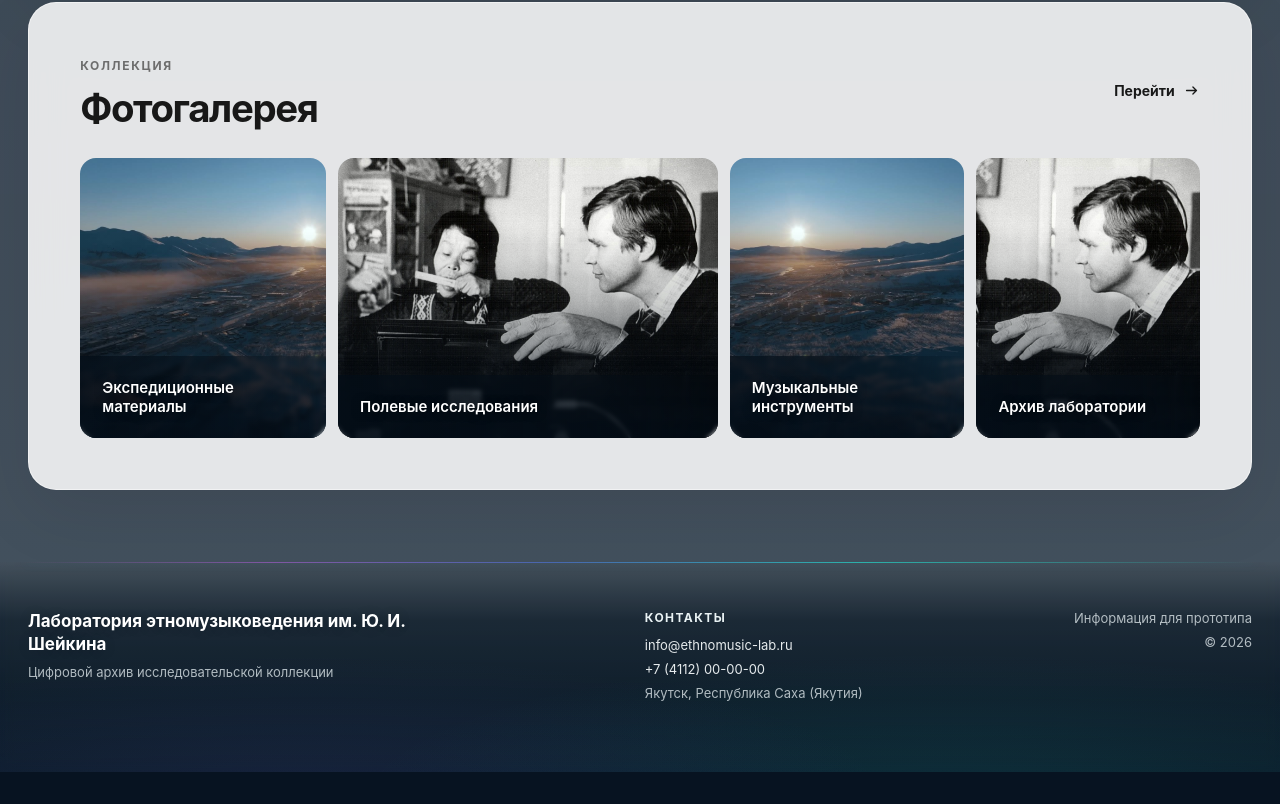
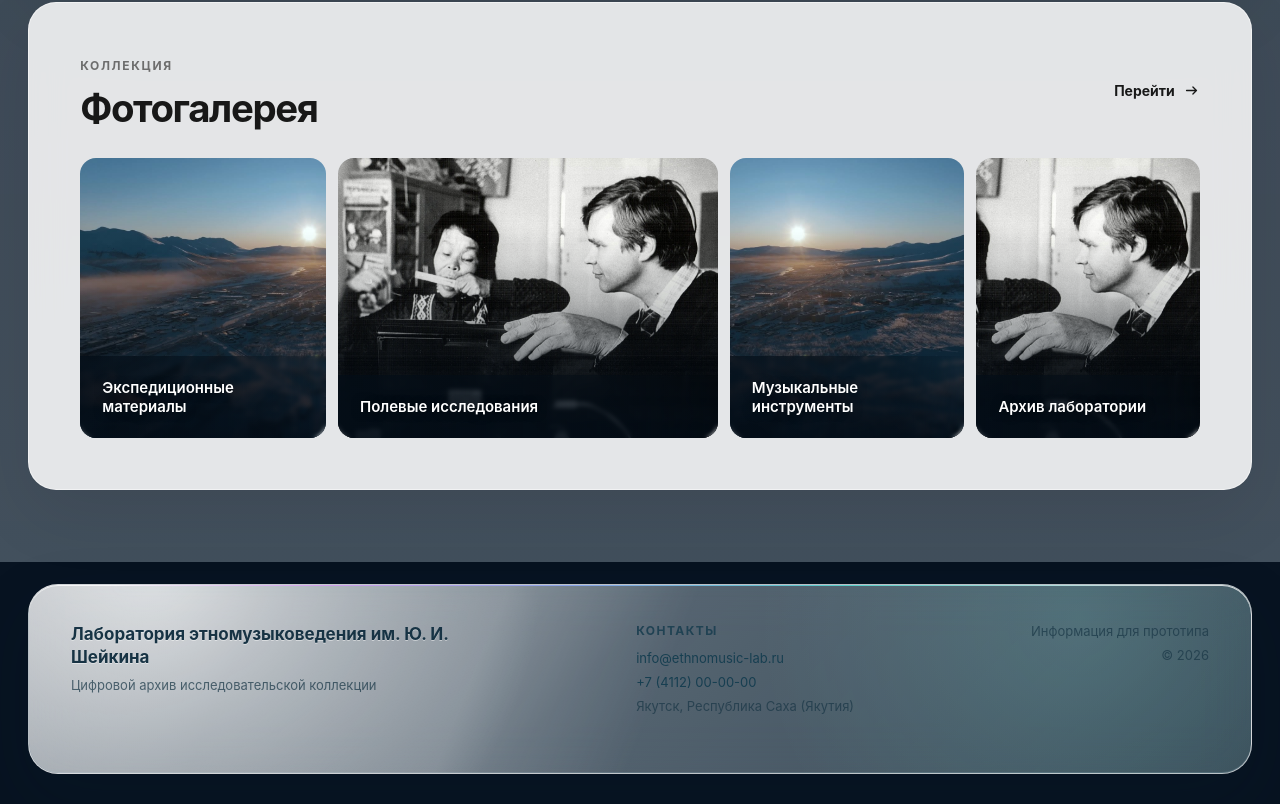
Before and after one commit to tuy1986/ethnomusic-portal, a Next.js app: page / in a window 1280 px wide. Shown: the part 3029-3833 px from the top of the page. Before the commit the page ends 3801 px from the top, so only its background shows below. Built offline with nearby package versions, Linux system fonts and the light colour scheme.

Commit message:
Turn footer into liquid glass card

```diff
--- a/app/globals.css
+++ b/app/globals.css
@@ -778,54 +778,61 @@ main,
 
 .footer {
   position: relative;
-  overflow: hidden;
-  color: #f4f8fa;
+  color: #173344;
   border-top: 0;
-  background: linear-gradient(
-    180deg,
-    rgba(214,231,241,.29) 0%,
-    rgba(110,143,163,.18) 28%,
-    rgba(28,53,70,.34) 64%,
-    rgba(15,36,52,.52) 100%
-  );
-  backdrop-filter: blur(7px) saturate(.82);
+  padding: 22px 0 30px;
+  background: transparent;
+  backdrop-filter: none;
 }
-.footer::before {
-  content: "";
-  position: absolute;
-  top: 0;
-  left: 50%;
-  width: min(calc(100% - 48px), var(--page));
-  height: 1px;
-  transform: translateX(-50%);
-  background: linear-gradient(90deg, transparent, rgba(190,94,234,.5) 20%, rgba(77,121,235,.58) 43%, rgba(35,218,204,.7) 68%, transparent);
-  box-shadow: 0 0 12px rgba(44,205,203,.18);
-}
-.footer::after {
-  content: "";
-  position: absolute;
-  inset: 0;
-  background:
-    radial-gradient(ellipse at 24% 110%, rgba(98,89,190,.13), transparent 42%),
-    radial-gradient(ellipse at 74% 115%, rgba(29,196,187,.12), transparent 44%);
-  pointer-events: none;
-}
+.footer::before,
+.footer::after { content: none; }
 .footerInner {
   position: relative;
   z-index: 1;
-  min-height: 210px;
+  min-height: 190px;
   display: grid;
   grid-template-columns: 1.5fr 1fr auto;
   align-items: start;
   gap: 54px;
-  padding-block: 48px;
-  color: rgba(239,247,249,.72);
+  overflow: hidden;
+  padding: 38px 42px;
+  color: rgba(27,55,71,.72);
   font-size: 13px;
+  border: 1px solid rgba(255,255,255,.62);
+  border-radius: 30px;
+  background:
+    linear-gradient(135deg, rgba(250,253,255,.62), rgba(218,235,244,.38) 46%, rgba(190,224,229,.28)),
+    radial-gradient(circle at 86% 18%, rgba(102,229,218,.18), transparent 30%);
+  box-shadow: 0 24px 65px rgba(8,28,43,.16), inset 0 1px 0 rgba(255,255,255,.78), inset 0 -1px 0 rgba(168,205,219,.18);
+  backdrop-filter: blur(26px) saturate(1.08);
+  -webkit-backdrop-filter: blur(26px) saturate(1.08);
 }
+.footerInner::before {
+  content: "";
+  position: absolute;
+  inset: 0;
+  border-radius: inherit;
+  background:
+    radial-gradient(circle at 10% -12%, rgba(255,255,255,.72), transparent 35%),
+    linear-gradient(112deg, transparent 18%, rgba(255,255,255,.2) 37%, transparent 52%);
+  pointer-events: none;
+}
+.footerInner::after {
+  content: "";
+  position: absolute;
+  top: 0;
+  left: 7%;
+  width: 86%;
+  height: 1px;
+  background: linear-gradient(90deg, transparent, rgba(179,91,226,.54) 20%, rgba(70,119,233,.58) 44%, rgba(26,200,191,.68) 70%, transparent);
+  box-shadow: 0 1px 13px rgba(39,195,192,.19);
+  pointer-events: none;
+}
+.footerInner > * { position: relative; z-index: 1; }
 .footerIdentity, .footerContacts, .footerMeta { display: flex; flex-direction: column; gap: 8px; }
-.footerIdentity strong { max-width: 390px; color: #fff; font-size: 17px; line-height: 1.35; text-shadow: 0 1px 12px rgba(5,18,30,.18); }
-.footerLabel { margin-bottom: 4px; color: rgba(242,251,252,.96); font-size: 12px; font-weight: 750; letter-spacing: .12em; text-transform: uppercase; }
-.footerContacts a { color: rgba(247,252,253,.92); }
+.footerIdentity strong { max-width: 390px; color: #173344; font-size: 17px; line-height: 1.35; text-shadow: 0 1px 0 rgba(255,255,255,.45); }
+.footerLabel { margin-bottom: 4px; color: #204253; font-size: 12px; font-weight: 750; letter-spacing: .12em; text-transform: uppercase; }
+.footerContacts a { color: #173f51; }
 .footerContacts a:hover { color: #27c8bf; }
 .footerMeta { align-items: flex-end; text-align: right; }
 
@@ -1000,6 +1007,8 @@ main,
   .sheykinCopy h2 { font-size: 36px; }
   .sheykinCopy .sheykinLead { font-size: 16px; }
   .footerInner { grid-template-columns: 1fr; gap: 28px; }
+  .footer { padding: 14px 0 18px; }
+  .footerInner { min-height: 0; padding: 28px 22px; border-radius: 24px; }
   .footerMeta { grid-column: auto; }
 }
 
--- a/portal-prototype.html
+++ b/portal-prototype.html
@@ -686,19 +686,21 @@ main,
 .auroraTextLink { display: inline-flex; align-items: center; gap: 14px; margin-top: 13px; padding-bottom: 5px; border-bottom: 1px solid rgba(90,85,166,.24); font-size: 13px; font-weight: 750; letter-spacing: .05em; text-transform: uppercase; }
 .auroraTextLink span { width: 27px; height: 27px; display: grid; place-items: center; border-radius: 50%; color: #fff; background: linear-gradient(135deg, #df5ba7, #856bd0 50%, #18c5bd); transition: transform .2s ease; }
 .auroraTextLink:hover span { transform: translateX(4px); }
-.footer { position:relative; overflow:hidden; color:#f4f8fa; border-top:0; background:linear-gradient(180deg,rgba(214,231,241,.29) 0%,rgba(110,143,163,.18) 28%,rgba(28,53,70,.34) 64%,rgba(15,36,52,.52) 100%); backdrop-filter:blur(7px) saturate(.82); }
-.footer::before { content:""; position:absolute; top:0; left:50%; width:min(calc(100% - 48px),var(--page)); height:1px; transform:translateX(-50%); background:linear-gradient(90deg,transparent,rgba(190,94,234,.5) 20%,rgba(77,121,235,.58) 43%,rgba(35,218,204,.7) 68%,transparent); box-shadow:0 0 12px rgba(44,205,203,.18); }
-.footer::after { content:""; position:absolute; inset:0; background:radial-gradient(ellipse at 24% 110%,rgba(98,89,190,.13),transparent 42%),radial-gradient(ellipse at 74% 115%,rgba(29,196,187,.12),transparent 44%); pointer-events:none; }
-.footerInner { position:relative; z-index:1; min-height:210px; display:grid; grid-template-columns:1.5fr 1fr auto; align-items:start; gap:54px; padding-block:48px; color:rgba(239,247,249,.72); font-size:13px; }
+.footer { position:relative; color:#173344; border-top:0; padding:22px 0 30px; background:transparent; backdrop-filter:none; }
+.footer::before,.footer::after { content:none; }
+.footerInner { position:relative; z-index:1; min-height:190px; display:grid; grid-template-columns:1.5fr 1fr auto; align-items:start; gap:54px; overflow:hidden; padding:38px 42px; color:rgba(27,55,71,.72); font-size:13px; border:1px solid rgba(255,255,255,.62); border-radius:30px; background:linear-gradient(135deg,rgba(250,253,255,.62),rgba(218,235,244,.38) 46%,rgba(190,224,229,.28)),radial-gradient(circle at 86% 18%,rgba(102,229,218,.18),transparent 30%); box-shadow:0 24px 65px rgba(8,28,43,.16),inset 0 1px 0 rgba(255,255,255,.78),inset 0 -1px 0 rgba(168,205,219,.18); backdrop-filter:blur(26px) saturate(1.08); -webkit-backdrop-filter:blur(26px) saturate(1.08); }
+.footerInner::before { content:""; position:absolute; inset:0; border-radius:inherit; background:radial-gradient(circle at 10% -12%,rgba(255,255,255,.72),transparent 35%),linear-gradient(112deg,transparent 18%,rgba(255,255,255,.2) 37%,transparent 52%); pointer-events:none; }
+.footerInner::after { content:""; position:absolute; top:0; left:7%; width:86%; height:1px; background:linear-gradient(90deg,transparent,rgba(179,91,226,.54) 20%,rgba(70,119,233,.58) 44%,rgba(26,200,191,.68) 70%,transparent); box-shadow:0 1px 13px rgba(39,195,192,.19); pointer-events:none; }
+.footerInner > * { position:relative; z-index:1; }
 .footerIdentity, .footerContacts, .footerMeta { display: flex; flex-direction: column; gap: 8px; }
-.footerIdentity strong { max-width:390px; color:#fff; font-size:17px; line-height:1.35; text-shadow:0 1px 12px rgba(5,18,30,.18); }
-.footerLabel { margin-bottom:4px; color:rgba(242,251,252,.96); font-size:12px; font-weight:750; letter-spacing:.12em; text-transform:uppercase; }
-.footerContacts a { color:rgba(247,252,253,.92); }
+.footerIdentity strong { max-width:390px; color:#173344; font-size:17px; line-height:1.35; text-shadow:0 1px 0 rgba(255,255,255,.45); }
+.footerLabel { margin-bottom:4px; color:#204253; font-size:12px; font-weight:750; letter-spacing:.12em; text-transform:uppercase; }
+.footerContacts a { color:#173f51; }
 .footerContacts a:hover { color: #27c8bf; }
 .footerMeta { align-items: flex-end; text-align: right; }
 @media (max-width:1120px) { .mapStage { width:100%; grid-template-columns:minmax(0,1fr) 205px; gap:18px; } .sheykinPanel { grid-template-columns:minmax(0,.9fr) minmax(320px,1.1fr); gap:34px; } }
 @media (max-width:860px) { .sheykinPanel { grid-template-columns:1fr; } .sheykinPhoto { min-height:360px; } .footerInner { grid-template-columns:1fr 1fr; } .footerMeta { grid-column:1/-1; align-items:flex-start; text-align:left; } }
-@media (max-width:560px) { .waveform { height:84px; } .sheykinPanel { padding:16px; } .sheykinPhoto { min-height:270px; border-radius:15px; } .sheykinCopy { padding:18px 4px 10px; } .sheykinCopy h2 { font-size:36px; } .sheykinCopy .sheykinLead { font-size:16px; } .footerInner { grid-template-columns:1fr; gap:28px; } .footerMeta { grid-column:auto; } }
+@media (max-width:560px) { .waveform { height:84px; } .sheykinPanel { padding:16px; } .sheykinPhoto { min-height:270px; border-radius:15px; } .sheykinCopy { padding:18px 4px 10px; } .sheykinCopy h2 { font-size:36px; } .sheykinCopy .sheykinLead { font-size:16px; } .footer { padding:14px 0 18px; } .footerInner { grid-template-columns:1fr; gap:28px; min-height:0; padding:28px 22px; border-radius:24px; } .footerMeta { grid-column:auto; } }
 body { overflow-x:hidden; }
 .headerInner { position:relative; }
 .menuToggle,.mobileNav { display:none; }
```
